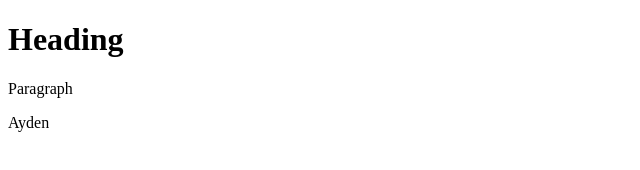
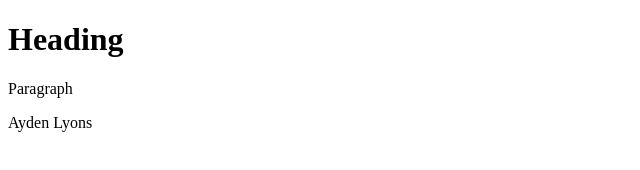
Before and after one commit to aydenlyons/CS, a plain HTML site: page index.html in a window 1280 px wide. Shown: the full height of the page, 0-640 px from the left. Drawn offline with Linux system fonts and the light colour scheme.

Commit message:
Update index.html

```diff
--- a/index.html
+++ b/index.html
@@ -7,5 +7,5 @@
 <p>Paragraph</p>
 
 </body>
-Ayden
+Ayden Lyons
 </html>
```
